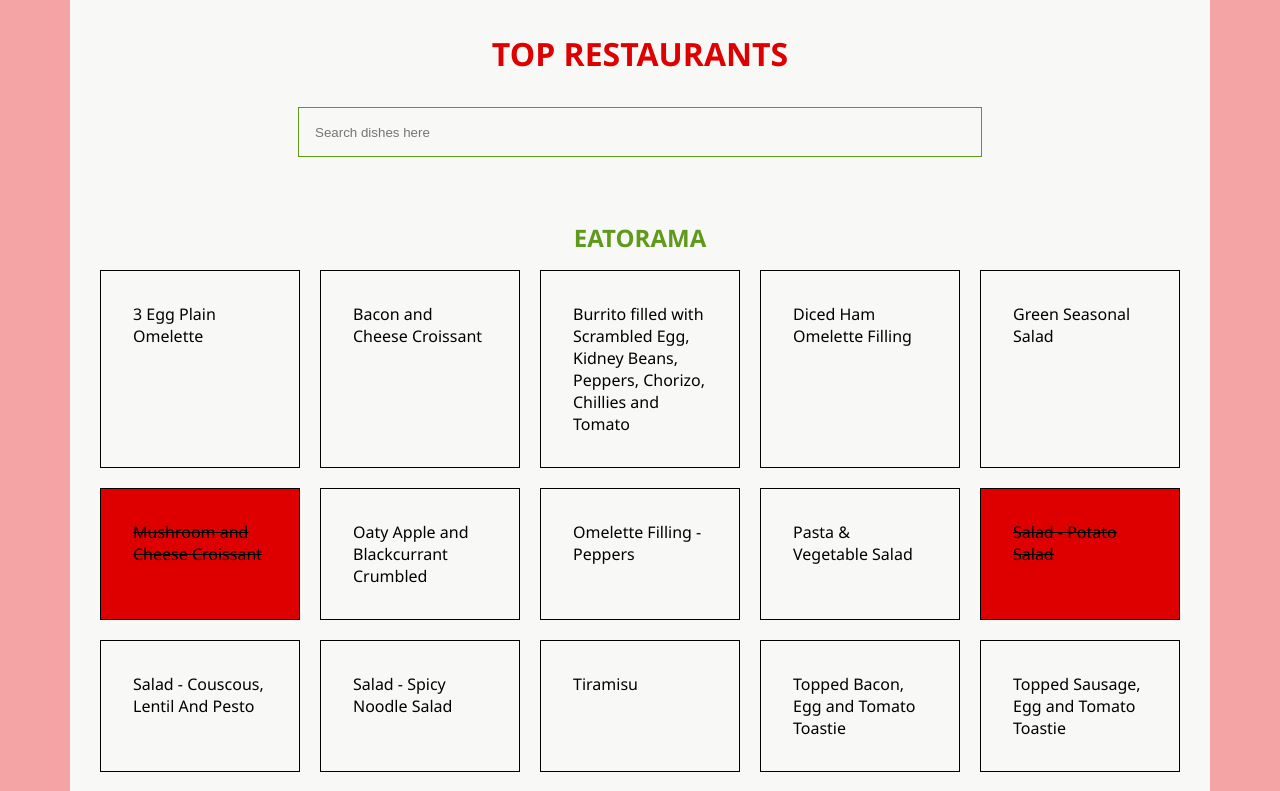
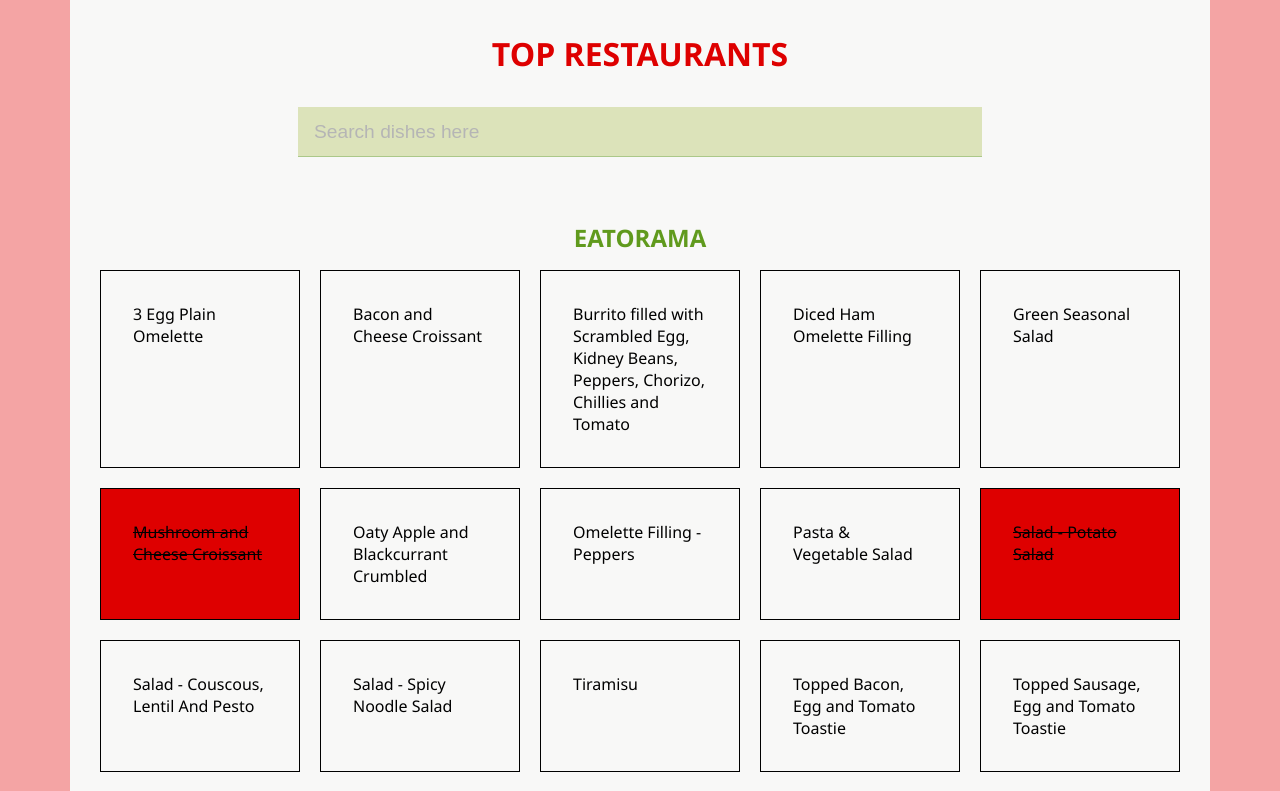
Before and after one commit to shabbuDigitUp/Restaurant-Assignment-React, a React (Create React App) app: page / in a window 1280 px wide. Shown: the top 791 px of the page. Built offline with nearby package versions, Linux system fonts and the light colour scheme.

Commit message:
2nd commit

```diff
--- a/src/App.js
+++ b/src/App.js
@@ -1,6 +1,6 @@
 import Header from "./Components/Layouts/Header";
 import Footer from "./Components/Layouts/Footer";
-import Main from "./Components/Layouts/main";
+import Main from "./Components/Layouts/Main";
 import "./styles/app.css"
 
 const App = () => {
--- a/src/Components/Form/search.css
+++ b/src/Components/Form/search.css
@@ -4,8 +4,11 @@ form{
     margin: 2rem auto 0;
 }
 form input{
-    border: 1px solid #609a1d;
+    border-bottom: 1px solid #609a1d;
     width: 100%;
     min-height: 50px;
     padding-inline: 1rem;
+    font-size: 1.2rem;
+    opacity: .5;
+    background: #c1cf7f;
 }
--- a/src/Components/Restaurants/Restaurants.js
+++ b/src/Components/Restaurants/Restaurants.js
@@ -17,6 +17,8 @@ const Restaurant = () => {
     return CURRENTTIME += tm
     })
 
+    console.log('CURRENTTIME', CURRENTTIME);
+
   const [searchInput, setSearchInput] = useState("");
 
   const handleChange = (e) => {
@@ -29,7 +31,7 @@ const Restaurant = () => {
       <Search handleChange={handleChange} searchInput={searchInput} />
       {keys.map((key, idx) => {
         return (
-          <section key={idx}>
+          <section key={idx} id={key.toLowerCase().split(" ").join("")}>
             <h2>{key}</h2>
             <ul className="foodItems">
               {searchInput.length === 0
@@ -63,7 +65,8 @@ const Restaurant = () => {
                     }
                   )
                 : availableRestra[key].map(({ foodname }, idx) => {
-                    if (foodname.toLowerCase().includes(searchInput)) {
+                  const regex = /[A-Z]/g;
+                    if (foodname.match(regex)(searchInput)) {
                       return <li key={idx}>{`${foodname}`}</li>;
                     } else {
                       return null}
```
